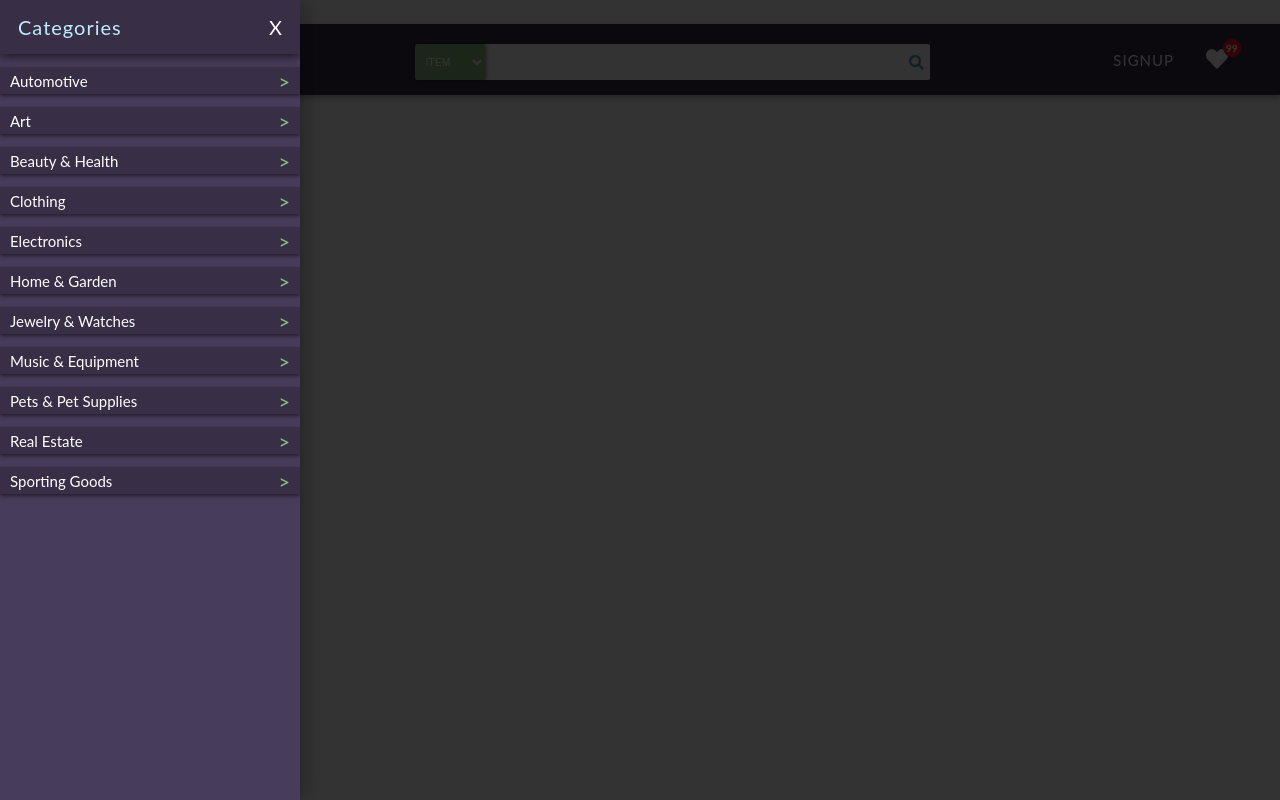
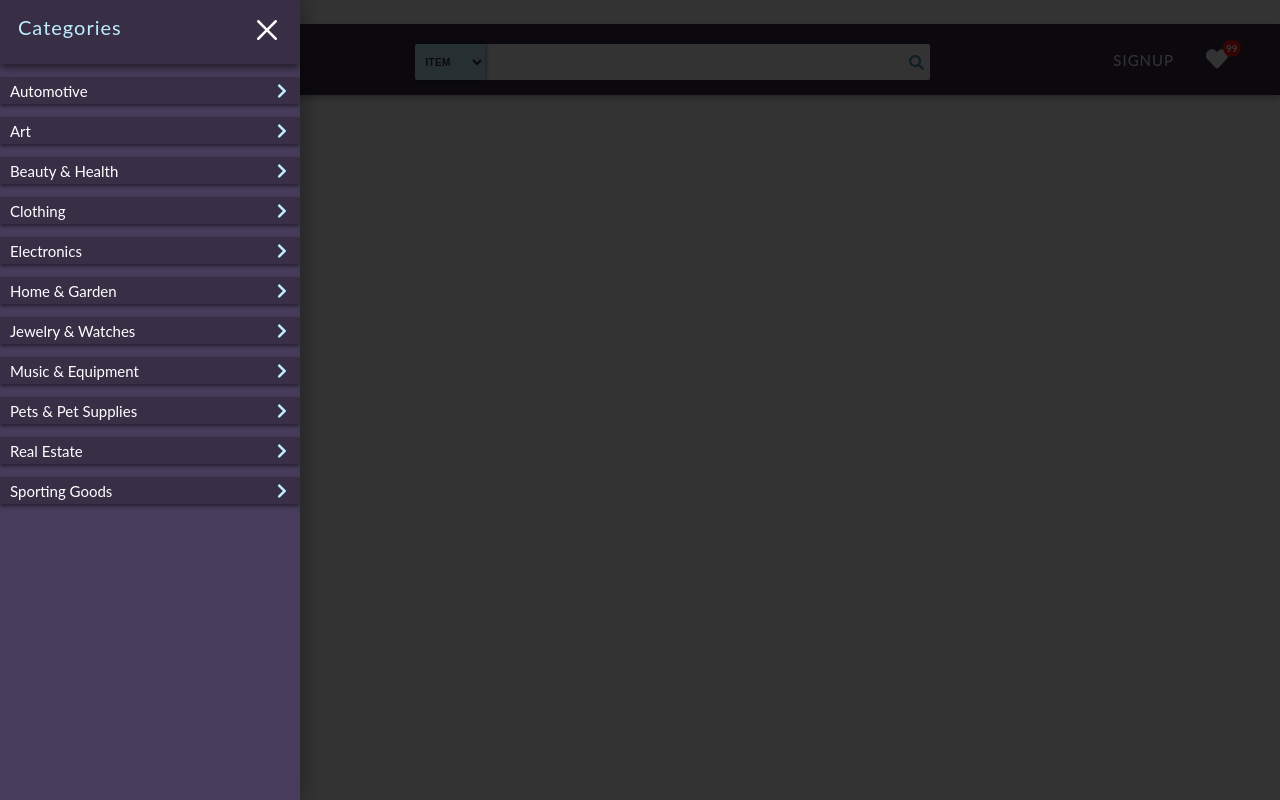
Before and after one commit to shaquillehinds/localmerchant, a Next.js app: page /about in a window 1280 px wide. Both pictures are taken after a click on the element 49 px from the left and 59 px from the top of the page. Built offline with nearby package versions, Linux system fonts and the light colour scheme.

Commit message:
updated ui colors and theme

```diff
--- a/package.json
+++ b/package.json
@@ -16,10 +16,12 @@
   "dependencies": {
     "@sendgrid/mail": "^7.1.1",
     "bcrypt": "^4.0.1",
+    "cookie-parser": "^1.4.5",
     "cors": "^2.8.5",
     "dotenv": "^8.2.0",
     "express": "^4.17.1",
     "isomorphic-unfetch": "^3.0.0",
+    "js-cookie": "^2.2.1",
     "jsonwebtoken": "^8.5.1",
     "mongoose": "^5.9.15",
     "multer": "^1.4.2",
--- a/src/components/CategoryNav.js
+++ b/src/components/CategoryNav.js
@@ -28,13 +28,28 @@ const CategoryNav = () => {
         <div className={styles.category_nav__title}>
           <h3>Categories</h3>
           <div onClick={closeCategoryNav} className={styles.category_nav__close}>
-            X
+            <svg xmlns="http://www.w3.org/2000/svg" viewBox="0 0 24 24">
+              <path d="M 4.9902344 3.9902344 A 1.0001 1.0001 0 0 0 4.2929688 5.7070312 L 10.585938 12 L 4.2929688 18.292969 A 1.0001 1.0001 0 1 0 5.7070312 19.707031 L 12 13.414062 L 18.292969 19.707031 A 1.0001 1.0001 0 1 0 19.707031 18.292969 L 13.414062 12 L 19.707031 5.7070312 A 1.0001 1.0001 0 0 0 18.980469 3.9902344 A 1.0001 1.0001 0 0 0 18.292969 4.2929688 L 12 10.585938 L 5.7070312 4.2929688 A 1.0001 1.0001 0 0 0 4.9902344 3.9902344 z" />
+            </svg>
           </div>
         </div>
         {state.categories.map((category) => (
           <div className={styles.category_nav__category}>
             <h5 className={styles.category_nav__category_name}>{category}</h5>
-            <div className={styles.category_nav__category_arrow}>></div>
+            <div className={styles.category_nav__category_arrow}>
+              <svg
+                aria-hidden="true"
+                focusable="false"
+                data-prefix="fas"
+                data-icon="chevron-right"
+                class="svg-inline--fa fa-chevron-right fa-w-10"
+                role="img"
+                xmlns="http://www.w3.org/2000/svg"
+                viewBox="0 0 320 512"
+              >
+                <path d="M285.476 272.971L91.132 467.314c-9.373 9.373-24.569 9.373-33.941 0l-22.667-22.667c-9.357-9.357-9.375-24.522-.04-33.901L188.505 256 34.484 101.255c-9.335-9.379-9.317-24.544.04-33.901l22.667-22.667c9.373-9.373 24.569-9.373 33.941 0L285.475 239.03c9.373 9.372 9.373 24.568.001 33.941z"></path>
+              </svg>
+            </div>
           </div>
         ))}
       </div>
--- a/src/styles/components/category-nav.module.scss
+++ b/src/styles/components/category-nav.module.scss
@@ -100,6 +100,17 @@
       pointer-events: none;
     }
   }
+
+  &__close {
+    svg {
+      width: 3rem;
+      height: 3rem;
+      path {
+        fill: var(--color-white);
+      }
+    }
+  }
+
   &__category {
     display: flex;
     overflow: hidden;
@@ -117,9 +128,14 @@
       font-weight: 400;
     }
     &_arrow {
-      color: var(--color-tertiary);
-      font-weight: 500;
       font-size: var(--font-l);
+      svg {
+        width: 1.6rem;
+        height: 1.6rem;
+        path {
+          fill: var(--color-secondary);
+        }
+      }
     }
   }
   &__close {
--- a/src/styles/components/elements/search-bar.module.scss
+++ b/src/styles/components/elements/search-bar.module.scss
@@ -23,9 +23,10 @@
       z-index: 2;
       border: none;
       height: 100%;
-      color: var(--color-white);
-      background-color: var(--color-tertiary);
+      color: var(--theme-primary);
+      background-color: var(--theme-secondary);
       font-size: 0.8rem;
+      font-weight: 700;
       text-transform: uppercase;
       width: 5rem;
       padding-left: 0.1rem;
--- a/src/styles/global/global.scss
+++ b/src/styles/global/global.scss
@@ -1,5 +1,7 @@
 [data-theme="dark"] {
-  --color-secondary: cyan;
+  --theme-secondary: #473c5a;
+  --theme-primary: #fff;
+  --theme-white: #382f47;
 }
 * {
   box-sizing: border-box;
--- a/src/styles/global/variables.scss
+++ b/src/styles/global/variables.scss
@@ -2,14 +2,19 @@
 :root {
   //colors
   --color-primary: #382f47;
+  --theme-primary: #382f47;
   --color-primary-light: #473c5a;
+  --theme-primary-light: #473c5a;
   --color-secondary: #beedff;
+  --theme-secondary: #beedff;
   --color-secondary-dark: #579db7;
   --color-tertiary: #8abd7b;
   --color-heart: #ff1717;
   --color-black: #000;
   --color-white: #fff;
+  --theme-white: #fff;
   --color-grey: #ccc;
+  --theme-grey: #ccc;
 
   //font-sizes
   --font-xxl: 3.5rem;
```
Also changed, not shown: 1 other file (tests, documents, lock files or other folders).
